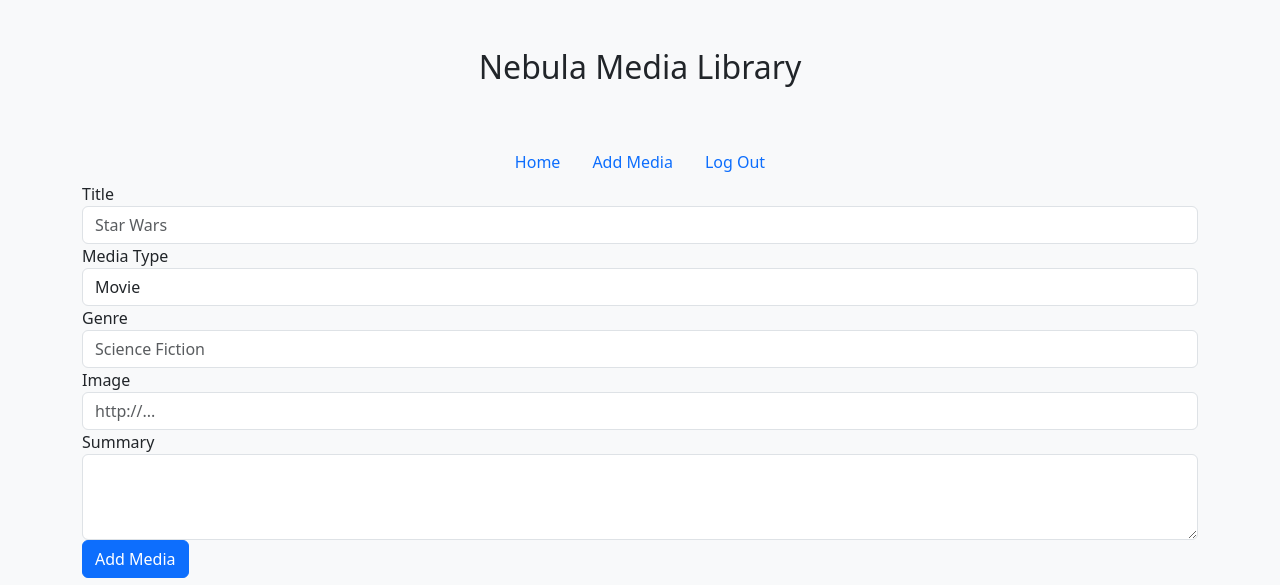
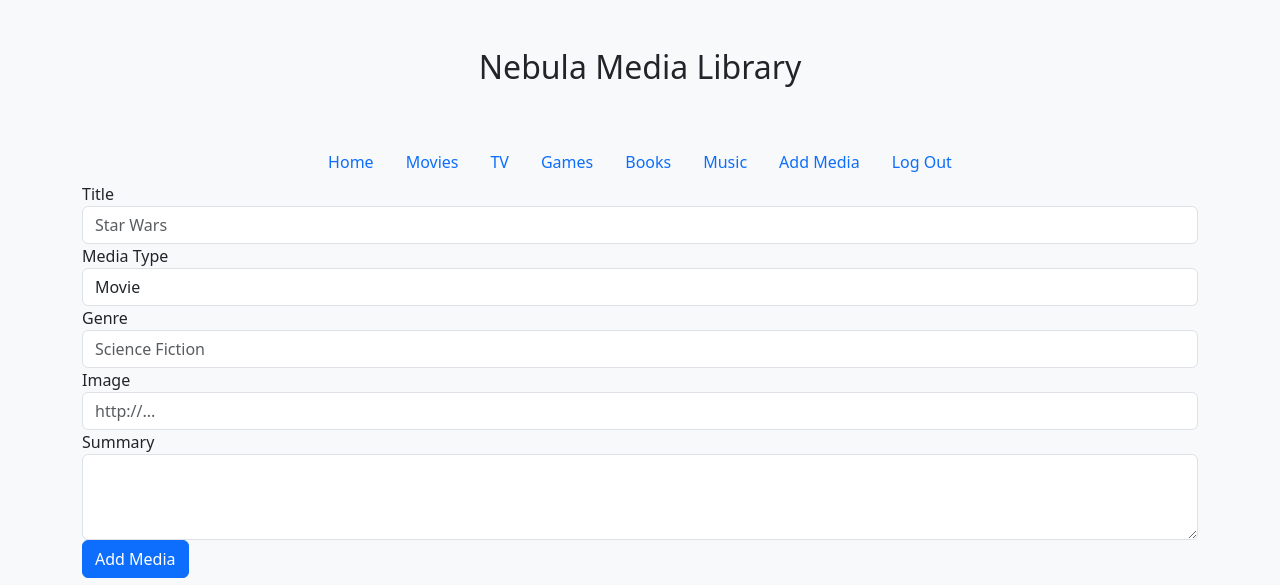
Before and after one commit to jlabruna/nebula, a Flask app: page /add in a window 1280 px wide. Shown: the top 585 px of the page. Run offline with Flask 3, Linux system fonts and the light colour scheme; the visitor is signed in with stand-in values (Sample User, id 1); some libraries are stand-ins or nearby versions.

Commit message:
added type links

```diff
--- a/templates/base.html
+++ b/templates/base.html
@@ -24,6 +24,21 @@
             </li>
             {% if username: %}
             <li class="nav-item">
+                <a class="nav-link" href="/type/Movie">Movies</a>
+            </li>
+            <li class="nav-item">
+                <a class="nav-link" href="/type/TV">TV</a>
+            </li>
+            <li class="nav-item">
+                <a class="nav-link" href="/type/Game">Games</a>
+            </li>
+            <li class="nav-item">
+                <a class="nav-link" href="/type/Book">Books</a>
+            </li>
+            <li class="nav-item">
+                <a class="nav-link" href="/type/Music">Music</a>
+            </li>
+            <li class="nav-item">
                 <a class="nav-link" href="/add">Add Media</a>
             </li>
             <li class="nav-item">
```
